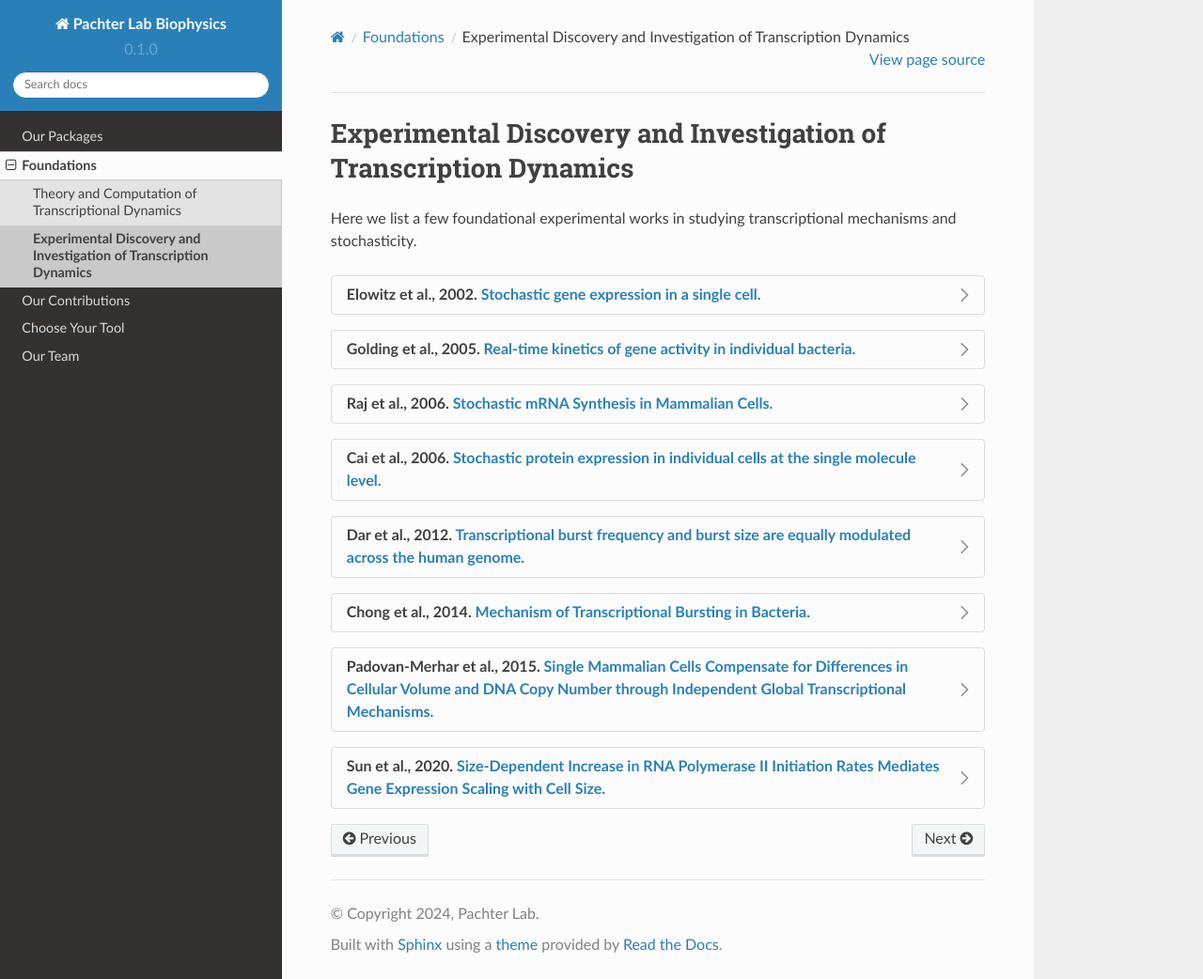
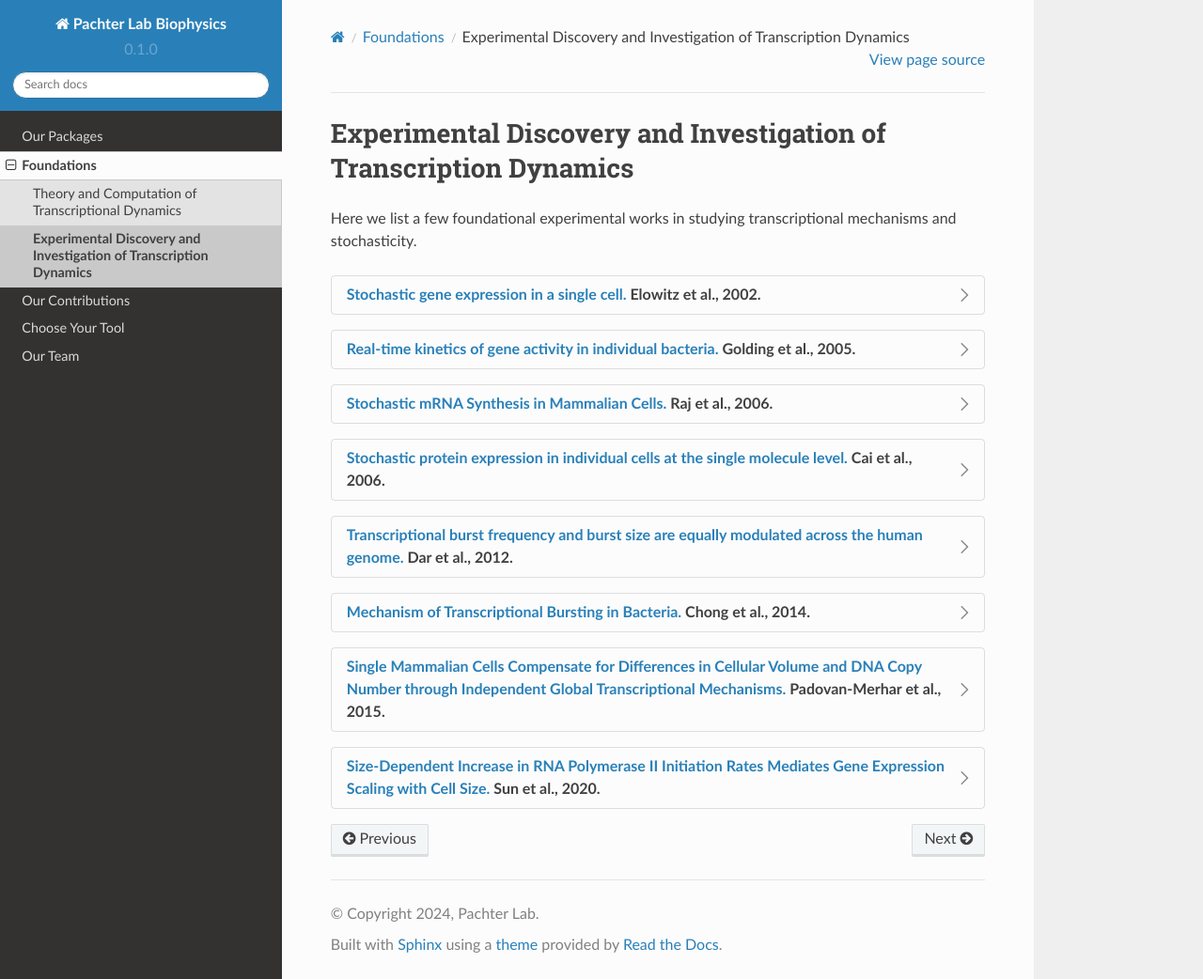
Before and after one commit to pachterlab/biophysics, a Sphinx documentation site: the page built from docs/source/foundations_experiment.rst, in a window 1280 px wide and 1042 px high. Shown: the whole window at 94% size. Built offline with Sphinx 7.4.7 and the Read the Docs theme 2.0.0, drawn with Linux system fonts in a browser that asks for light colours.

Commit message:
Update foundations_experiment.rst

```diff
--- a/docs/source/foundations_experiment.rst
+++ b/docs/source/foundations_experiment.rst
@@ -5,7 +5,7 @@ Experimental Discovery and Investigation of Transcription Dynamics
 
 Here we list a few foundational experimental works in studying transcriptional mechanisms and stochasticity.
 
-.. dropdown::  Elowitz et al., 2002. `Stochastic gene expression in a single cell. <https://doi.org/10.1126/science.1070919>`_
+.. dropdown::  `Stochastic gene expression in a single cell. <https://doi.org/10.1126/science.1070919>`_ Elowitz et al., 2002.
 
             .. grid:: 2
 
@@ -20,7 +20,7 @@ Here we list a few foundational experimental works in studying transcriptional m
                         :alt: some text
 
 
-.. dropdown:: Golding et al., 2005. `Real-time kinetics of gene activity in individual bacteria. <https://doi.org/10.1016/j.cell.2005.09.031>`_
+.. dropdown:: `Real-time kinetics of gene activity in individual bacteria. <https://doi.org/10.1016/j.cell.2005.09.031>`_ Golding et al., 2005.
 
             .. grid:: 2
 
@@ -36,7 +36,7 @@ Here we list a few foundational experimental works in studying transcriptional m
                         :alt: some text
 
 
-.. dropdown:: Raj et al., 2006. `Stochastic mRNA Synthesis in Mammalian Cells. <https://doi.org/10.1371/journal.pbio.0040309>`_
+.. dropdown:: `Stochastic mRNA Synthesis in Mammalian Cells. <https://doi.org/10.1371/journal.pbio.0040309>`_ Raj et al., 2006.
 
             .. grid:: 2
 
@@ -50,7 +50,7 @@ Here we list a few foundational experimental works in studying transcriptional m
                         :align: center
                         :alt: some text
 
-.. dropdown:: Cai et al., 2006. `Stochastic protein expression in individual cells at the single molecule level. <https://doi.org/10.1038/nature04599>`_
+.. dropdown:: `Stochastic protein expression in individual cells at the single molecule level. <https://doi.org/10.1038/nature04599>`_  Cai et al., 2006.
 
             .. grid:: 2
 
@@ -63,7 +63,7 @@ Here we list a few foundational experimental works in studying transcriptional m
                         :align: center
                         :alt: some text
 
-.. dropdown:: Dar et al., 2012. `Transcriptional burst frequency and burst size are equally modulated across the human genome. <www.pnas.org/cgi/doi/10.1073/pnas.1213530109>`_
+.. dropdown:: `Transcriptional burst frequency and burst size are equally modulated across the human genome. <www.pnas.org/cgi/doi/10.1073/pnas.1213530109>`_ Dar et al., 2012.
 
             .. grid:: 2
 
@@ -77,7 +77,7 @@ Here we list a few foundational experimental works in studying transcriptional m
                         :align: center
                         :alt: some text
 
-.. dropdown:: Chong et al., 2014. `Mechanism of Transcriptional Bursting in Bacteria. <http://dx.doi.org/10.1016/j.molcel.2015.03.005>`_
+.. dropdown:: `Mechanism of Transcriptional Bursting in Bacteria. <http://dx.doi.org/10.1016/j.molcel.2015.03.005>`_ Chong et al., 2014.
 
             .. grid:: 2
 
@@ -92,7 +92,7 @@ Here we list a few foundational experimental works in studying transcriptional m
                         :align: center
                         :alt: some text
 
-.. dropdown:: Padovan-Merhar et al., 2015. `Single Mammalian Cells Compensate for Differences in Cellular Volume and DNA Copy Number through Independent Global Transcriptional Mechanisms. <http://dx.doi.org/10.1016/j.molcel.2015.03.005>`_
+.. dropdown:: `Single Mammalian Cells Compensate for Differences in Cellular Volume and DNA Copy Number through Independent Global Transcriptional Mechanisms. <http://dx.doi.org/10.1016/j.molcel.2015.03.005>`_ Padovan-Merhar et al., 2015.
 
             .. grid:: 2
 
@@ -107,7 +107,7 @@ Here we list a few foundational experimental works in studying transcriptional m
                         :align: center
                         :alt: some text
 
-.. dropdown:: Sun et al., 2020. `Size-Dependent Increase in RNA Polymerase II Initiation Rates Mediates Gene Expression Scaling with Cell Size. <https://doi.org/10.1016/j.cub.2020.01.053>`_
+.. dropdown:: `Size-Dependent Increase in RNA Polymerase II Initiation Rates Mediates Gene Expression Scaling with Cell Size. <https://doi.org/10.1016/j.cub.2020.01.053>`_ Sun et al., 2020.
 
             .. grid:: 2
 
```
